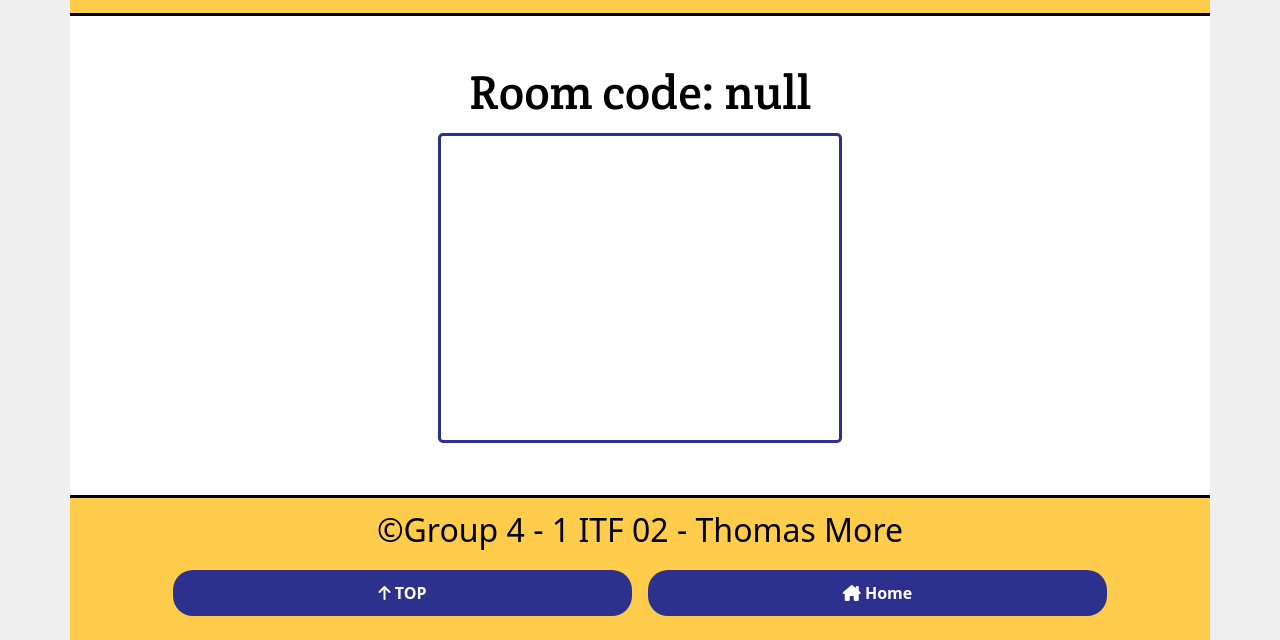
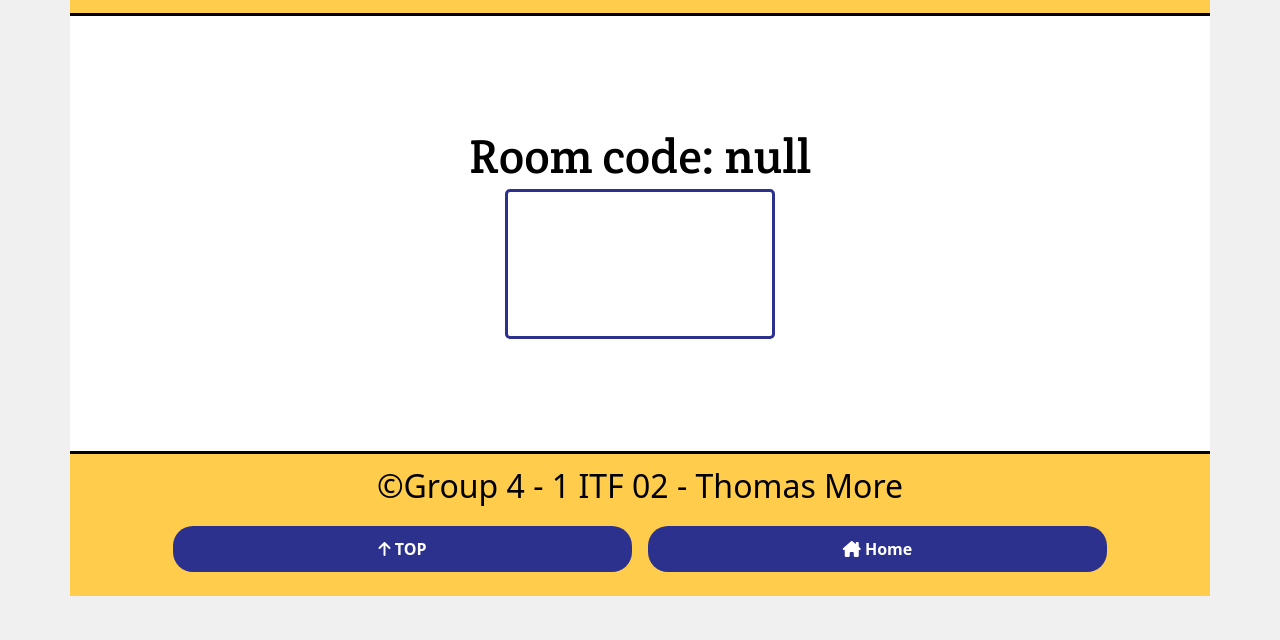
Before and after one commit to Tuur-VanBergen/Project-Delta, a website: page src/Teachers.html in a window 1280 px wide. Shown: the part 204-844 px from the top of the page. After the commit the page ends 800 px from the top, so only its background shows below. Drawn offline with nearby package versions, Linux system fonts and the light colour scheme; no server answers.

Commit message:
minor changes ... again

```diff
--- a/src/CSS/Teachers.css
+++ b/src/CSS/Teachers.css
@@ -7,7 +7,8 @@
 */
 #messages {
     overflow-y: auto;
-    height: 310px;
+    min-height: 150px;
+    max-height: 300px;
     border: 3px solid #2c318e;
     padding: 0 1em 1em;
     border-radius: 5px;
--- a/src/Teachers.html
+++ b/src/Teachers.html
@@ -44,10 +44,10 @@
         <article class="row p-5 flex-grow-1">
             <section class="col-12 d-flex align-items-center justify-content-center flex-column">
                 <div class="m-0 row">
-                    <h2 id="title" class="mb-2 col-12">
+                    <h2 id="title" class="mb-1 col-12">
                         Room code:
                     </h2>
-                    <div id="messages" class="my-1 col-12">
+                    <div id="messages" class="my-0 col-12 col-md-10 offset-md-1 col-lg-8 offset-lg-2">
                     </div>
                 </div>
             </section>
```
